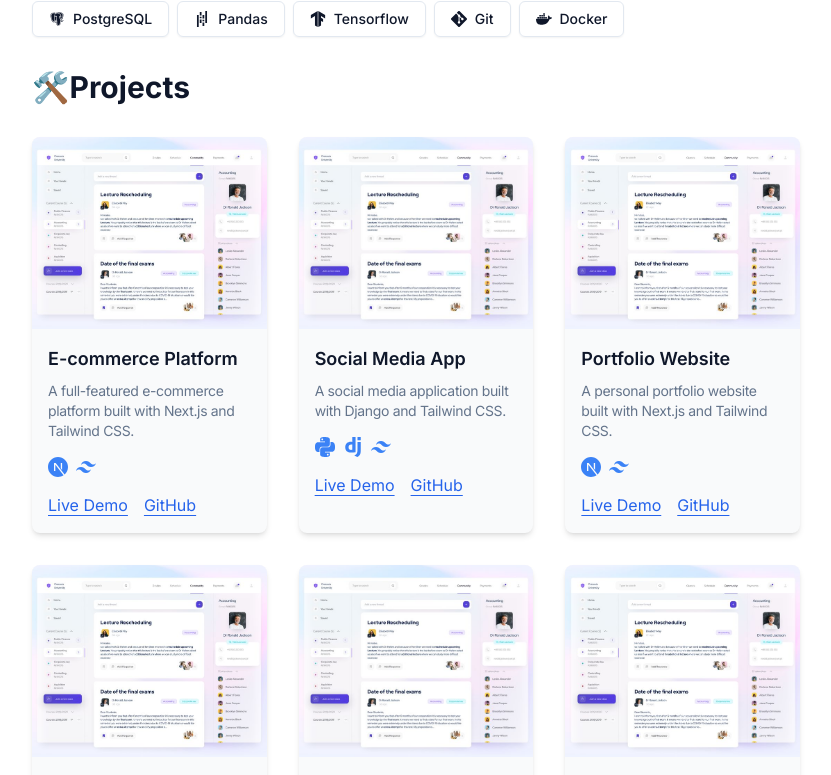
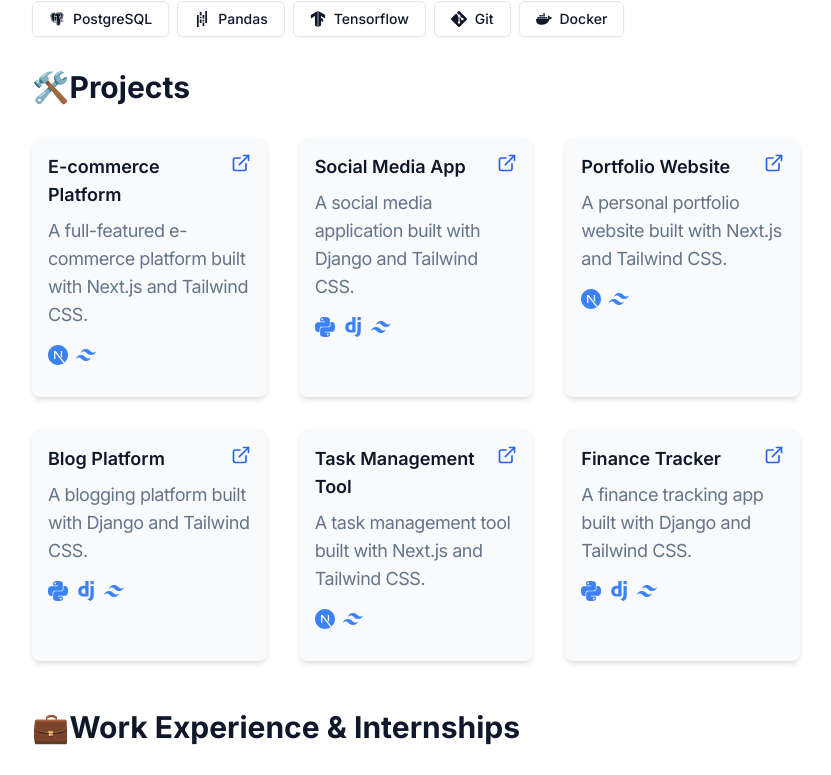
Before and after one commit to danieltsega/portfolio-website, a Next.js app: page / in a window 1280 px wide. Shown: the part 788-1563 px from the top of the page, without its empty margins (224-1055 px from the left). Built offline with nearby package versions, Linux system fonts and the light colour scheme.

Commit message:
update: update project card with new layout

```diff
--- a/src/components/project-card.tsx
+++ b/src/components/project-card.tsx
@@ -1,38 +1,37 @@
 // components/ProjectCard.tsx
 
-import Image from "next/image";
 import Link from "next/link";
 import { IconType } from "react-icons";
+import { ExternalLink } from "lucide-react";
 
 interface ProjectCardProps {
   thumbnail: string;
   title: string;
   description: string;
   technologies: IconType[];
-  liveDemoLink: string;
   githubLink: string;
 }
 
 const ProjectCard: React.FC<ProjectCardProps> = ({
-  thumbnail,
   title,
   description,
   technologies,
-  liveDemoLink,
   githubLink,
 }) => {
   return (
     <div className="bg-gray-50 shadow-md rounded-lg overflow-hidden transform transition duration-300 hover:scale-105">
-      <Image
-        src={thumbnail}
-        alt={title}
-        width={300}
-        height={200}
-        className="w-full h-48 object-cover"
-      />
       <div className="p-4">
-        <h2 className="text-lg font-semibold mb-2">{title}</h2>
-        <p className="text-gray-700 text-sm mb-4 text-muted-foreground tracking-tight">
+        <div className="flex justify-between">
+          <h2 className="text-lg font-semibold mb-2">{title}</h2>
+          <Link
+            href={githubLink}
+            className="text-blue-600 hover:underline flex gap-2"
+            passHref
+          >
+            <ExternalLink height={20} width={20} />
+          </Link>
+        </div>
+        <p className="text-gray-700 text-lg mb-4 text-muted-foreground tracking-tight">
           {description}
         </p>
         <div className="flex items-center space-x-2 mb-4">
@@ -40,22 +39,7 @@ const ProjectCard: React.FC<ProjectCardProps> = ({
             <Icon key={index} className="w-5 h-5 text-blue-500" />
           ))}
         </div>
-        <div className="flex space-x-4">
-          <Link
-            href={liveDemoLink}
-            className="text-blue-600 hover:underline"
-            passHref
-          >
-            Live Demo
-          </Link>
-          <Link
-            href={githubLink}
-            className="text-blue-600 hover:underline"
-            passHref
-          >
-            GitHub
-          </Link>
-        </div>
+        <div className="flex"></div>
       </div>
     </div>
   );
```
